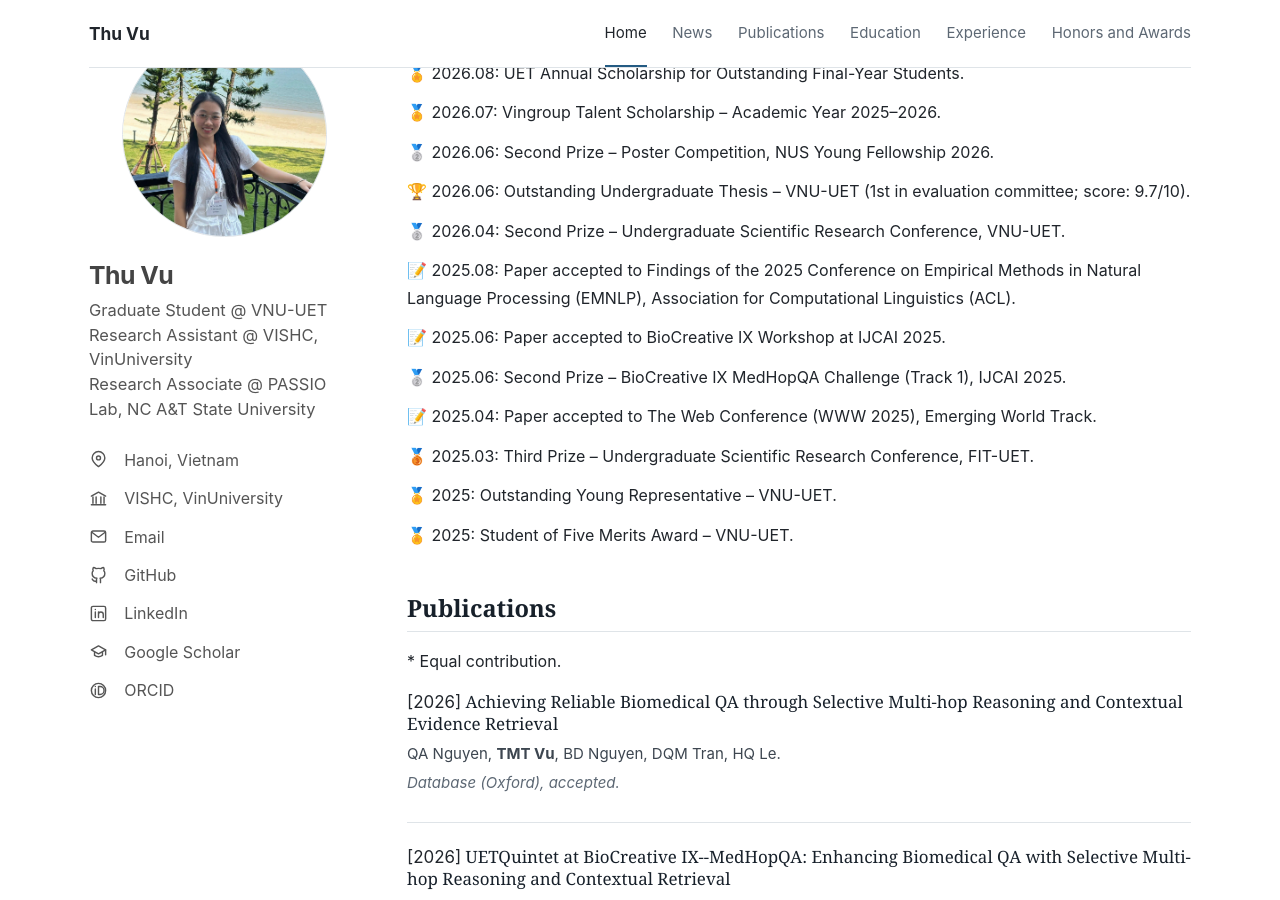
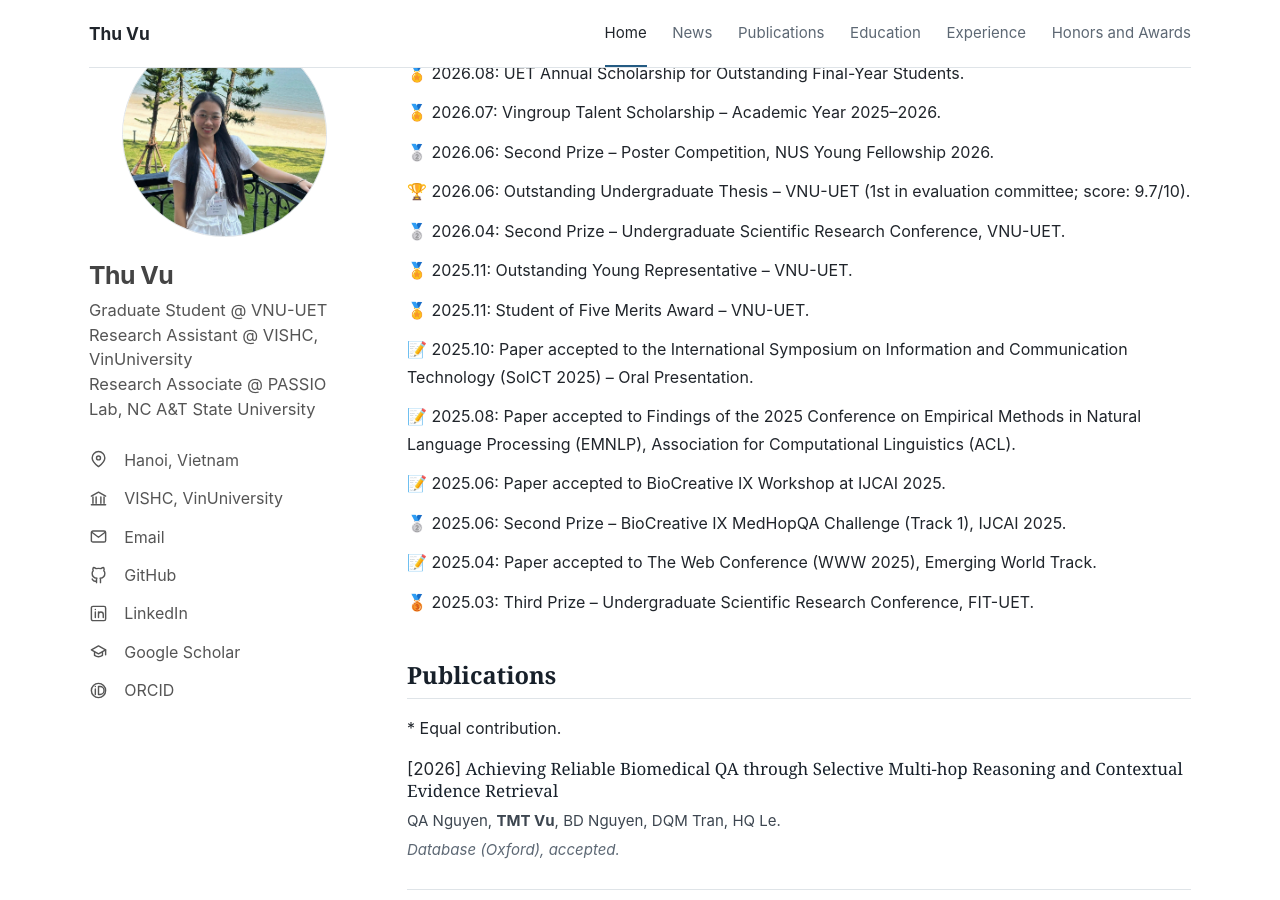
Before and after one commit to ThiMinhThuVu/ThiMinhThuVu.github.io, a Jekyll site: the page built from index.md, in a window 1280 px wide and 900 px high, scrolled down 839 px. Built offline with Jekyll 4.4.1, drawn with Linux system fonts in a browser that asks for light colours.

Commit message:
Add SoICT 2025 acceptance and oral presentation news

```diff
--- a/_data/news.yml
+++ b/_data/news.yml
@@ -32,6 +32,18 @@
   icon: "🥈"
   text: "Second Prize – Undergraduate Scientific Research Conference, VNU-UET."
 
+- date: "2025.11"
+  icon: "🏅"
+  text: "Outstanding Young Representative – VNU-UET."
+
+- date: "2025.11"
+  icon: "🏅"
+  text: "Student of Five Merits Award – VNU-UET."
+
+- date: "2025.10"
+  icon: "📝"
+  text: "Paper accepted to the International Symposium on Information and Communication Technology (SoICT 2025) – Oral Presentation."
+
 - date: "2025.08"
   icon: "📝"
   text: "Paper accepted to Findings of the 2025 Conference on Empirical Methods in Natural Language Processing (EMNLP), Association for Computational Linguistics (ACL)."
@@ -52,13 +64,7 @@
   icon: "🥉"
   text: "Third Prize – Undergraduate Scientific Research Conference, FIT-UET."
 
-- date: "2025"
-  icon: "🏅"
-  text: "Outstanding Young Representative – VNU-UET."
 
-- date: "2025"
-  icon: "🏅"
-  text: "Student of Five Merits Award – VNU-UET."
 
 
 
```
